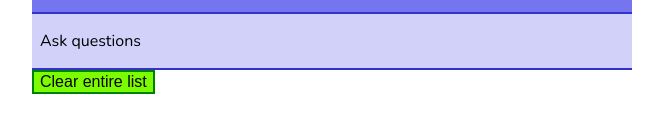
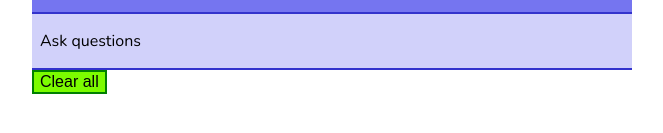
Before and after one commit to Jspanglez/CTEC3905-Lab-Work, a plain HTML site: page lab-06/index.html in a window 1280 px wide. Shown: the part 311-444 px from the top of the page, without its empty margins (308-971 px from the left). Drawn offline with nearby package versions, Linux system fonts and the light colour scheme.

Commit message:
Changed the name of the button

```diff
--- a/lab-06/index.html
+++ b/lab-06/index.html
@@ -39,7 +39,7 @@
       </ul>
     </main>
     <footer>
-      <button id="clear">Clear entire list</button>
+      <button id="clear">Clear all</button>
     </footer>
     <script src="scripts.js"></script>
   </body>
```
